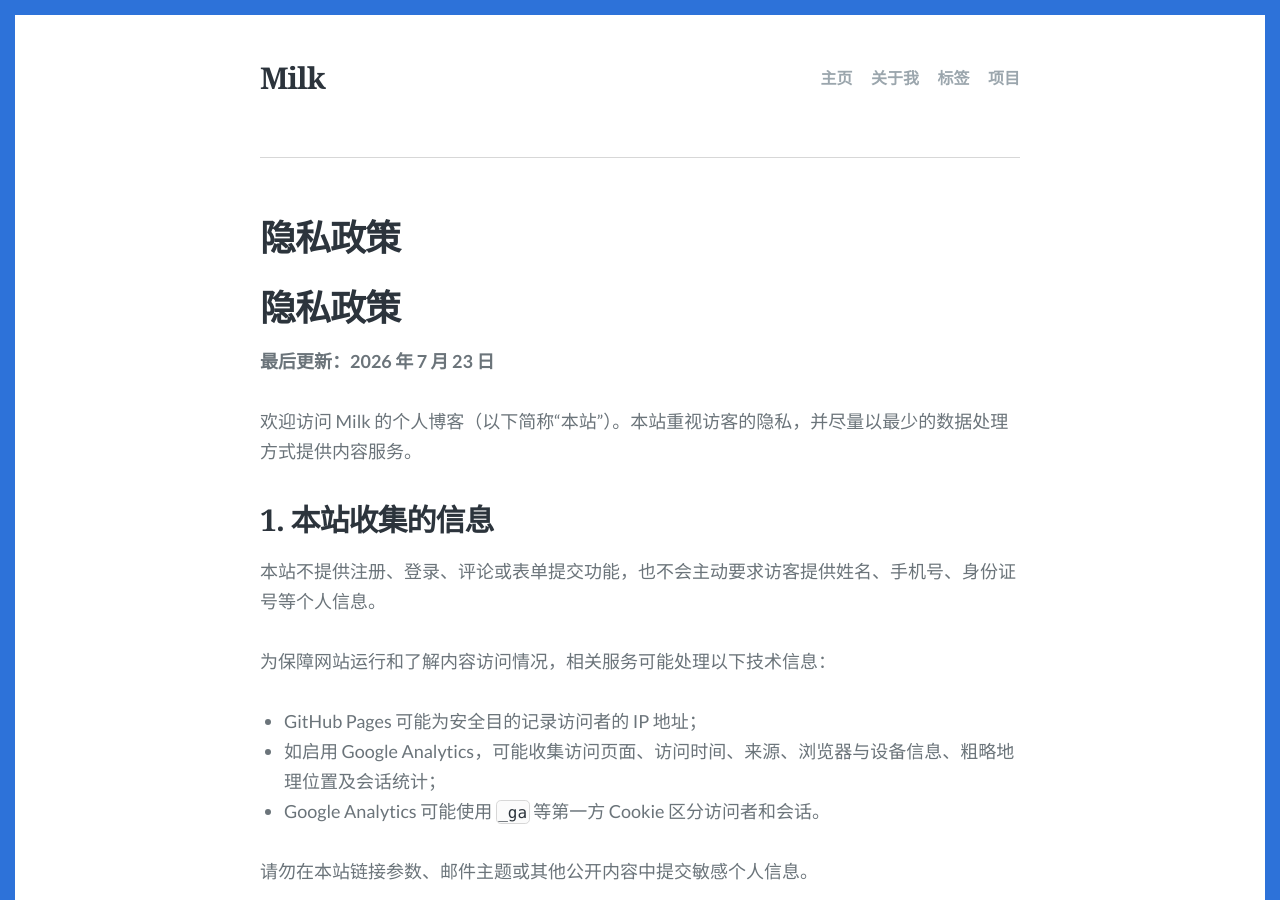
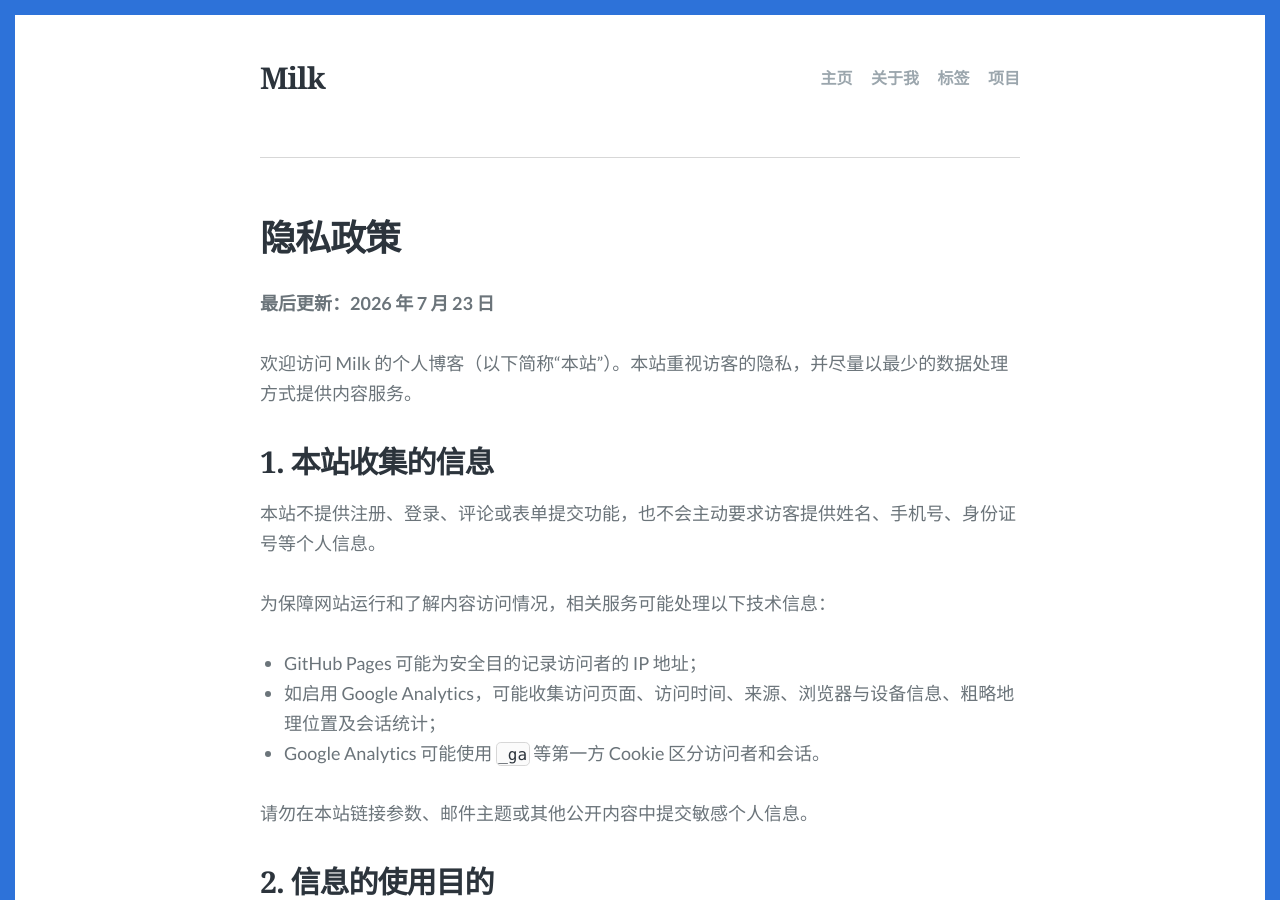
Before and after one commit to yangjj-iso/yangjj-iso.github.io, a Jekyll site: the page built from privacy.md, in a window 1280 px wide and 900 px high. Built offline with Jekyll 4.4.1, drawn with Linux system fonts in a browser that asks for light colours; some web fonts are replaced.

Commit message:
Update privacy.md

```diff
--- a/privacy.md
+++ b/privacy.md
@@ -4,8 +4,6 @@ title: 隐私政策
 description: 本站关于信息收集、使用与保护的说明。
 permalink: /privacy/
 ---
-
-# 隐私政策
 
 **最后更新：2026 年 7 月 23 日**
 
```
